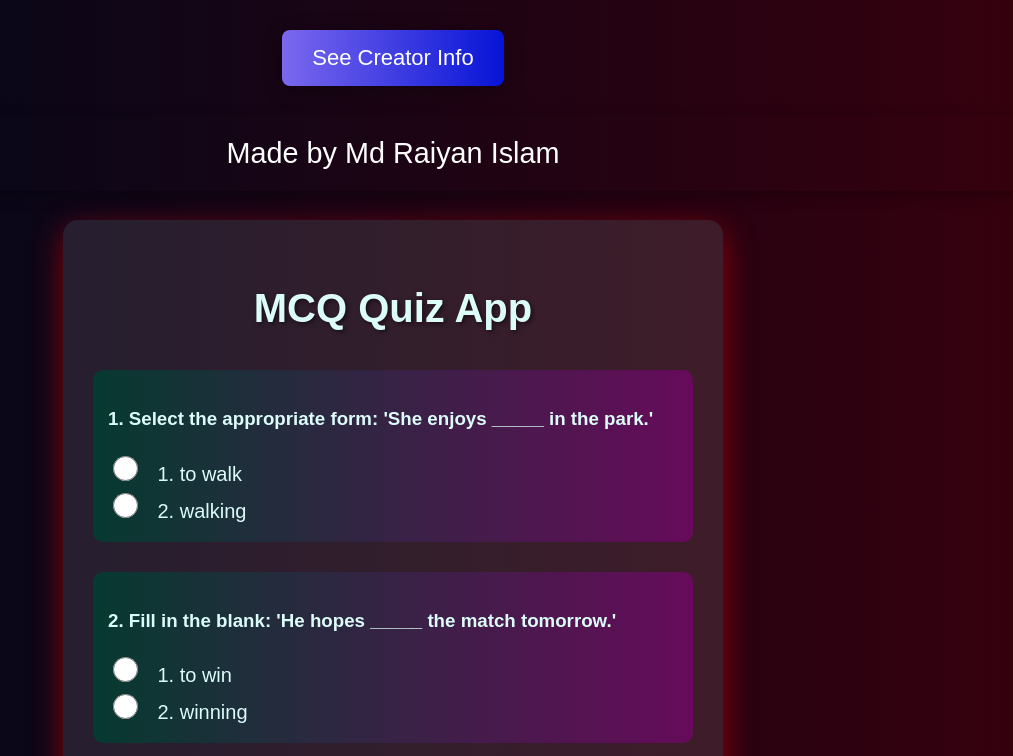
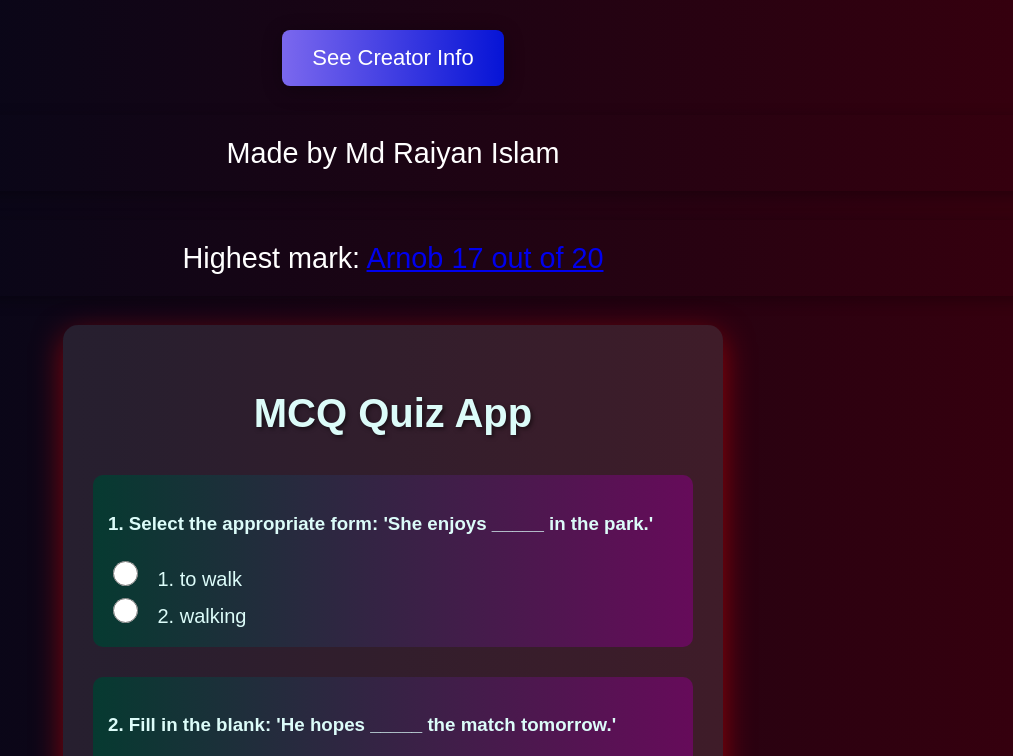
Before and after one commit to Raiyan-coding/Quiz-non-finites, a plain HTML site: page index.html in a window 1280 px wide. Shown: the top 756 px of the page, without its empty margins (247-1260 px from the left). Drawn offline with Linux system fonts and the light colour scheme.

Commit message:
Update index.html

```diff
--- a/index.html
+++ b/index.html
@@ -9,6 +9,9 @@
 <body>
     <button onclick="window.location.href='https://www.youtube.com/@justenjoystudio7447'">See Creator Info</button>
     <p>Made by Md Raiyan Islam</p>
+     <p>
+        Highest mark: <a href="https://www.facebook.com/Alex.the.graet/" target="_blank">Arnob 17 out of 20</a>
+    </p>
     <div class="container">
         <h1>MCQ Quiz App</h1>
         <div id="quiz" class="quiz-container">
```
